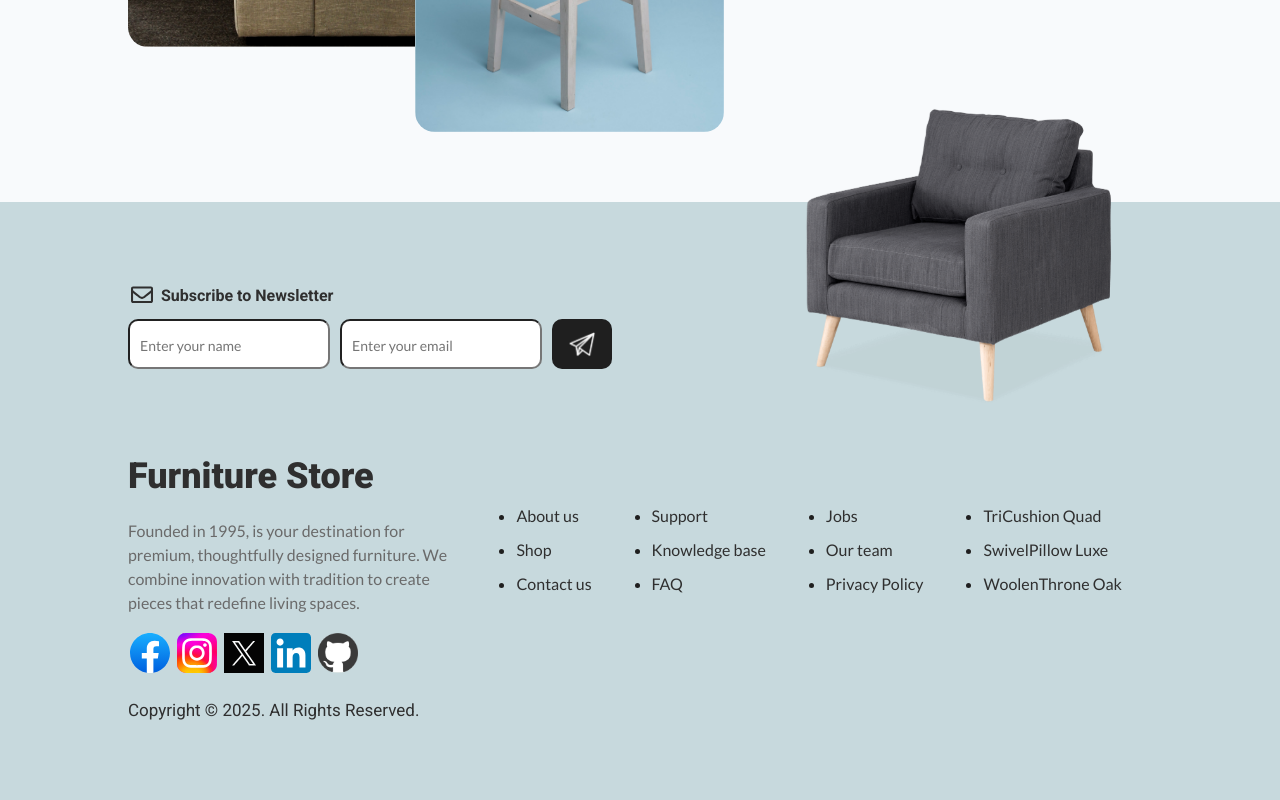
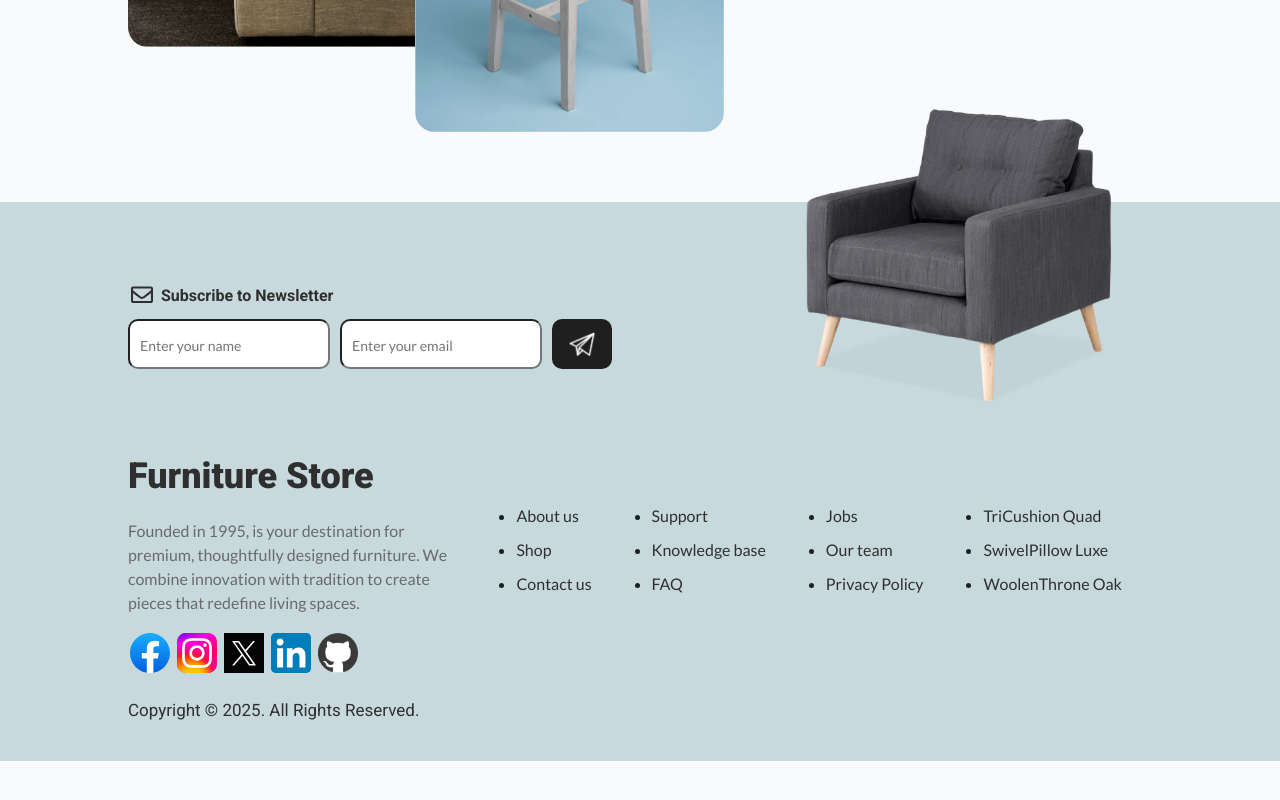
Before and after one commit to A4GOD-AMHG/FurnitureStore-HTML-CSS-JS, a plain HTML site: page index.html in a window 1280 px wide. Shown: the part 2423-3223 px from the top of the page. After the commit the page ends 3184 px from the top, so only its background shows below. Drawn offline with Linux system fonts and the light colour scheme.

Commit message:
modified readme.md and some styles

```diff
--- a/css/styles.css
+++ b/css/styles.css
@@ -671,7 +671,7 @@ a {
 }
 
 .footer-section {
-    padding: 8rem 0;
+    padding: 8rem 0 2rem 0;
     background: var(--primary);
 }
 
```
Also changed, not shown: 1 other file.
